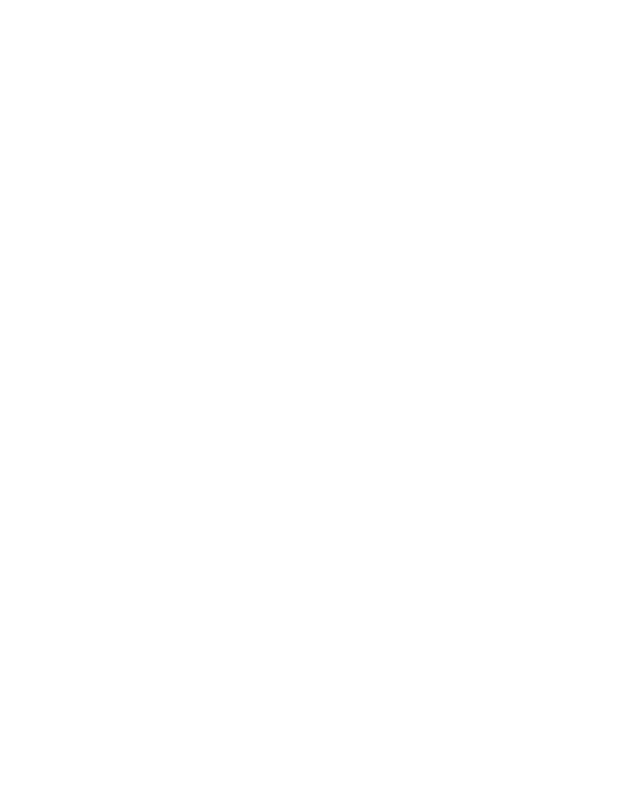
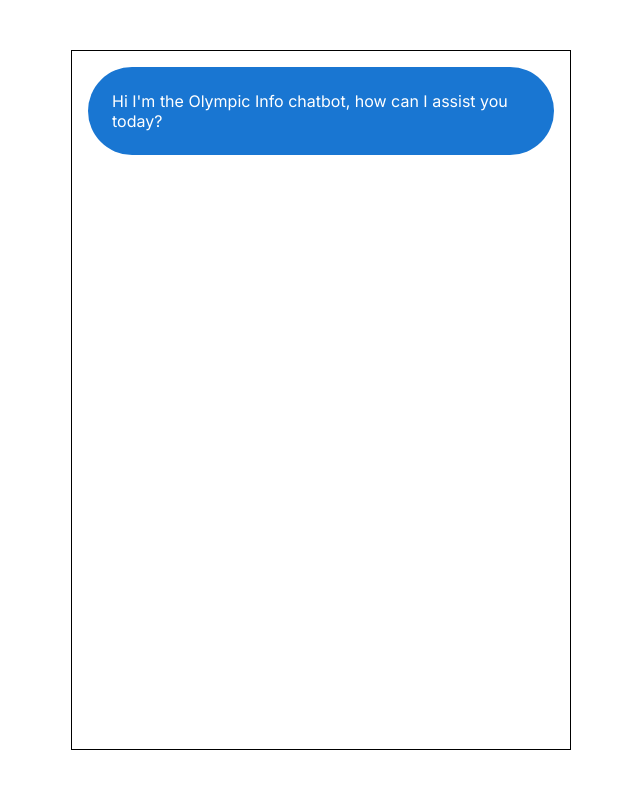
Before and after one commit to jimmy70111/OlymBot, a Next.js app in the folder chatbot/: page / in a window 1280 px wide. Shown: the top 788 px of the page, without its empty margins (319-959 px from the left). Built offline with nearby package versions, Linux system fonts and the light colour scheme.

Commit message:
Created and displayed initial message from chatbot

```diff
--- a/chatbot/app/page.js
+++ b/chatbot/app/page.js
@@ -4,10 +4,59 @@
 import {Box, Stack} from '@mui/material';
 
 export default function Home() {
-    const [messages,setMessages] = useState({
+    const [messages,setMessages] = useState([
+      {
       role:'assistant',
-      content:`Hi I'm the Olympic Info chatbot, how can I assist you today?`
-    })
+      content:`Hi I'm the Olympic Info chatbot, how can I assist you today?`},
+    ])
     //For the message in the textbox
     const [message, setMessage] = useState('')
+
+    return (
+      <Box
+        width="100vw"
+        height="100vh"
+        display="flex"
+        flexDirection="column"
+        justifyContent="center"
+        alignItems="center">
+          <Stack
+            direction={"column"}
+            width="500px"
+            height="700px"
+            border="1px solid black"
+            p={2}
+            spacing={3}>
+              <Stack
+                direction={"column"}
+                spacing={2}
+                flexGrow={1}
+                overflow="auto"
+                maxHeight="100%">
+                  {messages.map((message, index)=>(
+                      <Box
+                        key={index}
+                        display='flex'
+                        justifyContent={
+                          message.role==='assistant' ? 'flex-start' : 'flex-end'
+                        }
+                      >
+                        <Box
+                          bgcolor={
+                            message.role=== 'assistant'
+                            ? 'primary.main'
+                            : 'secondary.main'
+                          }
+                          color="white"
+                          borderRadius={16}
+                          p={3}
+                          >
+                            {message.content}
+                          </Box>
+                      </Box>
+                    ))}
+              </Stack>
+            </Stack>
+        </Box>
+    )
 }
```
